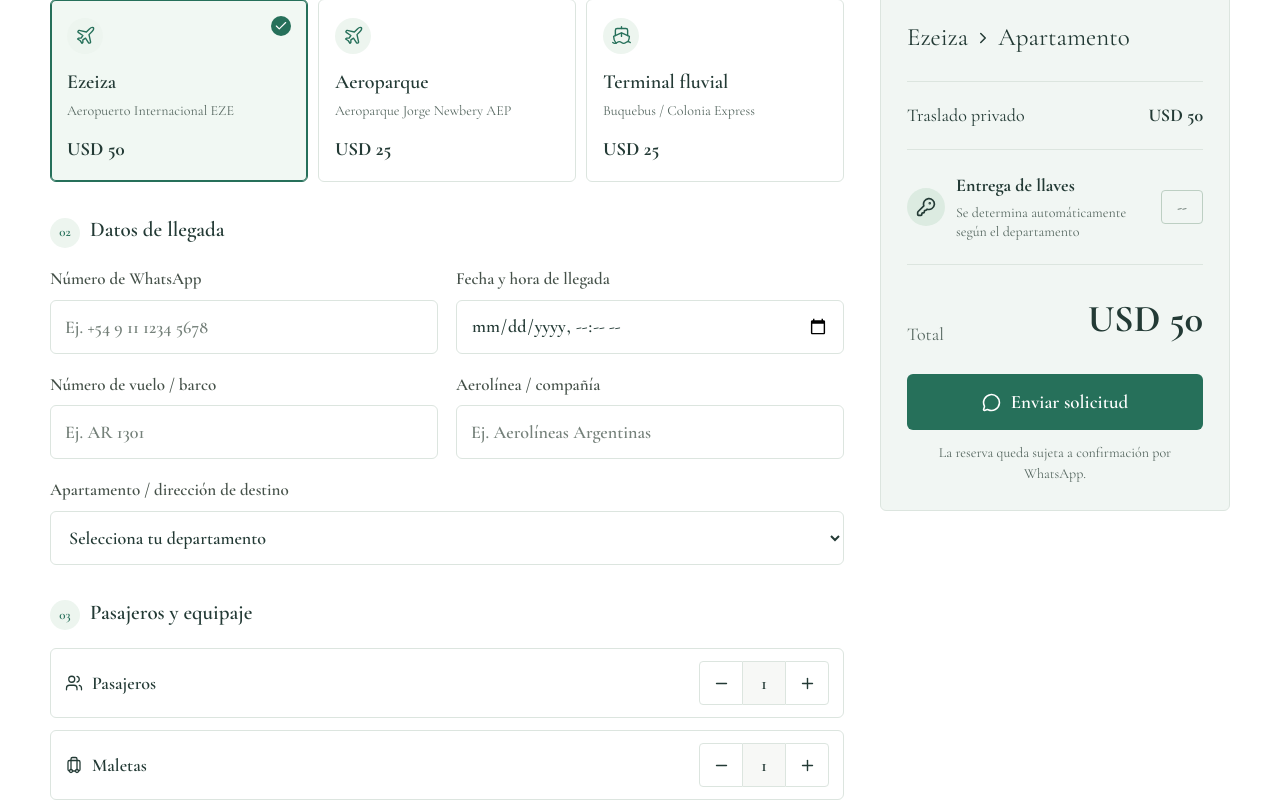
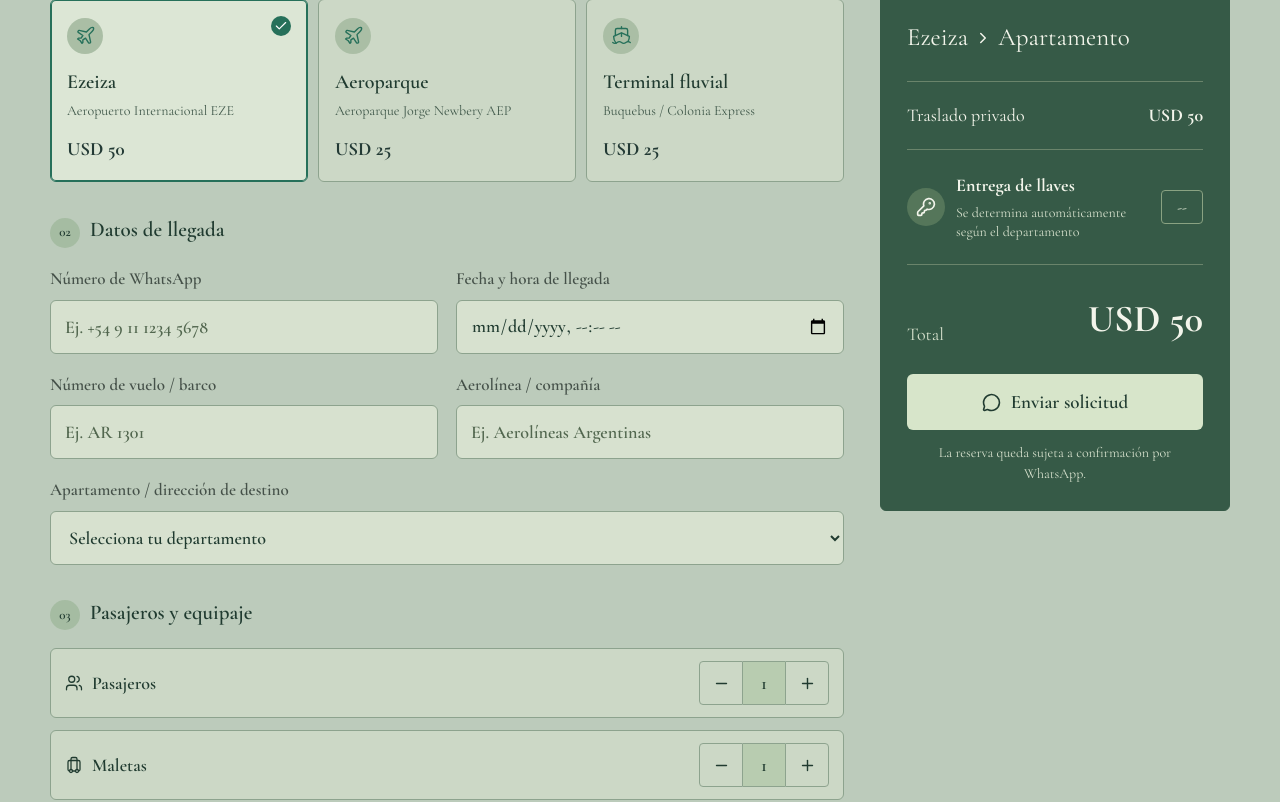
Before and after one commit to iansimeone11/concierge, a Next.js app: page / in a window 1280 px wide. Shown: the part 940-1742 px from the top of the page. Built offline with nearby package versions, Linux system fonts and the light colour scheme.

Commit message:
Apply BT sage green palette and reduce bright white surfaces

```diff
--- a/app/globals.css
+++ b/app/globals.css
@@ -249,19 +249,19 @@ footer { background: #111916; color: white; }
 }
 
 /* Friendly travel identity, retaining the serif family of the BT logo. */
-:root { --ink: #233a35; --muted: #576861; --paper: #ffffff; --sage: #92b3a0; --sage-soft: #edf5ef; --gold: #badac6; --line: #dce5df; }
+:root { --ink: #203b30; --muted: #41594b; --paper: #bccbbb; --sage: #91a78f; --sage-soft: #aabea5; --gold: #c5d6b9; --line: #8da38e; }
 body { overflow-x: clip; }
 button, a, input, select { touch-action: manipulation; }
 button:focus-visible, a:focus-visible, .transfer-option:has(input:focus-visible) { outline: 3px solid #237964; outline-offset: 4px; }
 svg { flex-shrink: 0; }
 .hero { min-height: 640px; height: min(740px, 86svh); }
 .hero-image { object-position: center 54%; }
-.hero-shade { background: linear-gradient(90deg, rgba(249,252,249,.97), rgba(249,252,249,.85) 29%, rgba(249,252,249,.05) 63%); }
+.hero-shade { background: linear-gradient(90deg, rgba(183,202,180,.98), rgba(183,202,180,.87) 29%, rgba(183,202,180,.08) 63%); }
 .site-header { min-height: 94px; border-bottom-color: rgba(35,58,53,.14); }
 .brand, .brand img { width: 76px; height: 76px; }
 .brand img { transform: none; }
-.header-action { padding: 12px 16px; border-radius: 6px; background: #fff; font-size: 17px; }
-.language-picker { height: 46px; background: #ffffffed; border-color: var(--line); }
+.header-action { padding: 12px 16px; border-radius: 6px; background: #d7e1cf; font-size: 17px; }
+.language-picker { height: 46px; background: #d7e1cfed; border-color: var(--line); }
 .language-picker select { width: 76px; font-size: 16px; }
 .hero-content { padding: 44px 0; }
 h1 { max-width: 550px; font-size: 76px; line-height: 1.02; font-weight: 600; }
@@ -279,9 +279,9 @@ h1 { max-width: 550px; font-size: 76px; line-height: 1.02; font-weight: 600; }
 .booking-layout { gap: 36px; grid-template-columns: minmax(0, 1fr) 350px; }
 .booking-main { gap: 32px; }
 legend { font-size: 21px; margin-bottom: 18px; }
-legend span { background: #edf5ef; color: #26705a; border: 0; font-size: 13px; }
-.transfer-option { min-height: 165px; padding: 18px 16px; background: #fff; box-shadow: none; }
-.transfer-option.selected { border-color: #26705a; background: #f1f8f3; box-shadow: inset 0 0 0 1px #26705a; }
+legend span { background: #a5bca2; color: #203b30; border: 0; font-size: 13px; }
+.transfer-option { min-height: 165px; padding: 18px 16px; background: #ccd8c6; box-shadow: none; }
+.transfer-option.selected { border-color: #26705a; background: #dce6d5; box-shadow: inset 0 0 0 1px #26705a; }
 .transfer-option:hover { transform: none; border-color: #26705a; }
 .option-icon { margin-bottom: 13px; color: #26705a; }
 .option-content { padding-right: 0; }
@@ -290,55 +290,55 @@ legend span { background: #edf5ef; color: #26705a; border: 0; font-size: 13px; }
 .option-price { font-size: 19px; font-weight: 700; color: #233a35; }
 .option-check { background: #26705a; }
 .form-grid label { font-size: 17px; }
-.form-grid input, .form-grid select { height: 54px; border-radius: 6px; font-size: 18px; }
-.form-grid input::placeholder { color: #75817a; opacity: 1; }
+.form-grid input, .form-grid select { height: 54px; border-radius: 6px; font-size: 18px; background: #d7e1cf; }
+.form-grid input::placeholder { color: #52674f; opacity: 1; }
 .quantities { grid-template-columns: 1fr; }
-.quantity-control { background: #fff; border-radius: 6px; }
+.quantity-control { background: #ccd8c6; border-radius: 6px; }
 .quantity-label { font-size: 18px; }
 .stepper { grid-template-columns: 44px 42px 44px; }
 .stepper button { width: 44px; height: 44px; }
-.stepper output { height: 44px; font-size: 18px; }
-.booking-summary { color: var(--ink); background: #f1f6f3; border: 1px solid var(--line); box-shadow: none; padding: 26px; }
-.summary-kicker { color: #356952; font-size: 17px; text-transform: none; margin-bottom: 20px; }
-.summary-route { font-size: 25px; gap: 6px; flex-wrap: wrap; border-color: var(--line); }
-.summary-details, .key-toggle { border-color: var(--line); }
+.stepper output { height: 44px; font-size: 18px; background: #b8ccb0; }
+.booking-summary { color: #f3f5eb; background: #365a47; border: 1px solid #365a47; box-shadow: none; padding: 26px; }
+.summary-kicker { color: #d7e5ca; font-size: 17px; text-transform: none; margin-bottom: 20px; }
+.summary-route { font-size: 25px; gap: 6px; flex-wrap: wrap; border-color: #6a846b; }
+.summary-details, .key-toggle { border-color: #6a846b; }
 .summary-details div { font-size: 18px; gap: 12px; }
 .key-copy { min-width: 0; }
 .key-copy strong { font-size: 18px; }
-.key-copy small { font-size: 14px; color: var(--muted); }
-.key-icon { flex-shrink: 0; background: #dcebe1; }
-.key-status { border-color: #bdcfc3; color: var(--ink); }
-.key-status.pending { color: var(--muted); }
-.key-status.not-required { background: #e5eee8; }
-.summary-total span { font-size: 18px; color: var(--muted); }
+.key-copy small { font-size: 14px; color: #d4dfcb; }
+.key-icon { flex-shrink: 0; background: #55765a; }
+.key-status { border-color: #8aa282; color: #f3f5eb; }
+.key-status.pending { color: #d4dfcb; }
+.key-status.not-required { background: #55765a; }
+.summary-total span { font-size: 18px; color: #d4dfcb; }
 .summary-total strong { font-size: 38px; font-weight: 700; }
-.whatsapp-button { background: #26705a; color: #fff; min-height: 56px; font-size: 19px; border-radius: 6px; padding: 12px 16px; }
-.whatsapp-button:hover { background: #1d5947; }
-.summary-note { color: #576861; font-size: 14px; line-height: 1.5; }
-.booking-summary .payment-error { color: #ac3027; }
-.service-story { min-height: 540px; background: #f4f8fb; }
+.whatsapp-button { background: #d7e5ca; color: #203b30; min-height: 56px; font-size: 19px; border-radius: 6px; padding: 12px 16px; }
+.whatsapp-button:hover { background: #e8eedd; }
+.summary-note { color: #d4dfcb; font-size: 14px; line-height: 1.5; }
+.booking-summary .payment-error { color: #ffd2cc; }
+.service-story { min-height: 540px; background: #a6bba3; }
 .story-image { min-height: 540px; }
 .story-image img { object-position: center; }
 .story-copy { padding: 56px 60px; }
 .story-copy ol { margin-top: 30px; gap: 24px; }
 .story-copy li strong { font-size: 22px; }
 .story-copy li p { font-size: 18px; }
-.story-copy li > span { background: #fff; font-size: 14px; }
-.rates-section { padding: 76px 0; background: #fff; }
+.story-copy li > span { background: #d7e1cf; font-size: 14px; }
+.rates-section { padding: 76px 0; background: #b6c7b0; }
 .rates-layout { gap: 60px; }
 .rate-row { font-size: 18px; }
 .rate-row small { font-size: 14px; }
 .rate-row > strong { white-space: nowrap; }
 .ferry-band { min-height: 420px; }
 .ferry-band > img { object-position: center; }
-.ferry-overlay { background: linear-gradient(90deg, rgba(243,248,251,.97), rgba(243,248,251,.88) 27%, rgba(243,248,251,0) 68%); }
+.ferry-overlay { background: linear-gradient(90deg, rgba(181,201,175,.97), rgba(181,201,175,.88) 27%, rgba(181,201,175,0) 68%); }
 .ferry-content { color: var(--ink); padding-block: 64px; }
 .ferry-content h2 { max-width: 430px; }
 .ferry-content .eyebrow { color: #356952; font-size: 17px; }
 .primary-link.light { color: #fff; background: #26705a; border-color: #26705a; }
-footer { background: #edf3ef; color: var(--ink); }
+footer { background: #294a38; color: #f3f5eb; }
 .footer-inner { min-height: 130px; }
-.footer-inner p { color: var(--muted); font-size: 17px; }
+.footer-inner p { color: #d4dfcb; font-size: 17px; }
 .footer-inner > a { font-size: 17px; }
 @media (max-width: 960px) {
   .booking-layout { grid-template-columns: 1fr; }
@@ -354,7 +354,7 @@ footer { background: #edf3ef; color: var(--ink); }
   .header-action { width: 44px; height: 44px; padding: 0; border: 1px solid var(--line); border-radius: 6px; font-size: 0; }
   .hero { min-height: 580px; height: auto; }
   .hero-image { object-position: 65% center; }
-  .hero-shade { background: linear-gradient(180deg, rgba(249,252,249,.76), rgba(249,252,249,.12) 35%, rgba(249,252,249,.94) 67%, #f9fcf9); }
+  .hero-shade { background: linear-gradient(180deg, rgba(183,202,180,.76), rgba(183,202,180,.12) 35%, rgba(183,202,180,.95) 67%, #b7cab4); }
   .hero-content { min-height: 465px; justify-content: flex-end; padding: 150px 0 25px; }
   .hero-content .eyebrow { margin-bottom: 8px; font-size: 17px; }
   h1 { font-size: 48px; max-width: 100%; }
@@ -382,7 +382,7 @@ footer { background: #edf3ef; color: var(--ink); }
   .rate-row { gap: 12px; font-size: 18px; }
   .ferry-band { min-height: 440px; align-items: end; }
   .ferry-band > img { object-position: 65% center; }
-  .ferry-overlay { background: linear-gradient(180deg, rgba(243,248,251,0) 20%, rgba(243,248,251,.96) 65%); }
+  .ferry-overlay { background: linear-gradient(180deg, rgba(181,201,175,0) 20%, rgba(181,201,175,.97) 65%); }
   .ferry-content { padding-block: 36px; }
   .footer-inner { gap: 20px; padding-block: 26px; }
 }
```
